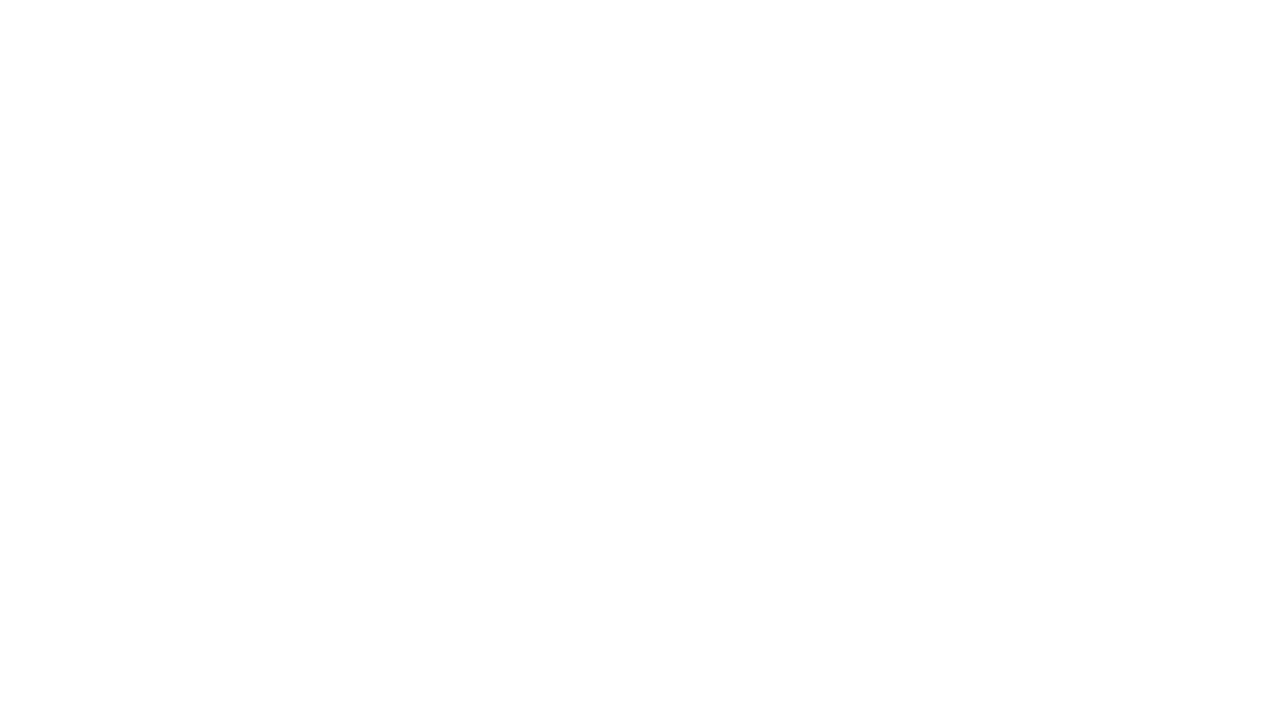
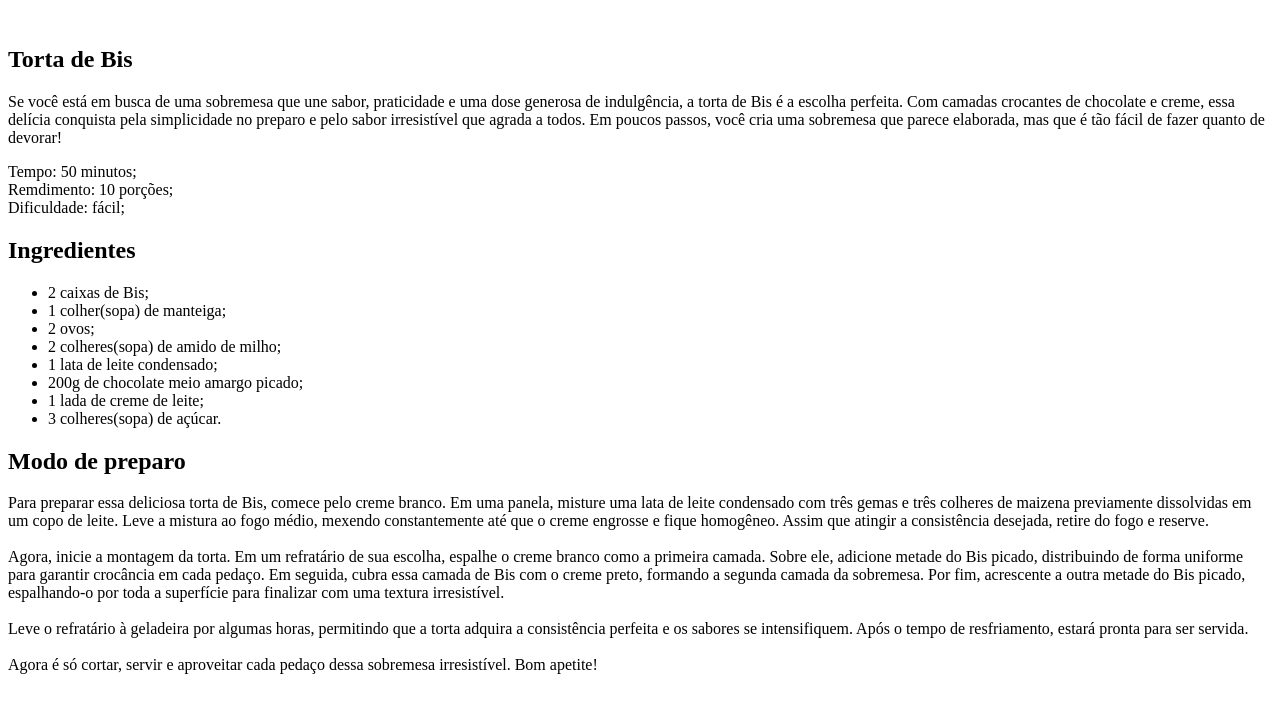
Before and after one commit to ASGust/projetoReceita, a plain HTML site: page index.html in a window 1280 px wide. Drawn offline with Linux system fonts and the light colour scheme.

Commit message:
iniciando a estrutura html + adicionando a imagem principal a pasta

```diff
--- a/index.html
+++ b/index.html
@@ -6,6 +6,49 @@
   <title>Página de Receita</title>
 </head>
 <body>
+  <div id="page">
+    <img src="" alt="">
+    <main>
+      <section id="about">
+        <h1>Torta de Bis</h1>
+        <p>Se você está em busca de uma sobremesa que une sabor, praticidade e uma dose generosa de indulgência, a torta de Bis é a escolha perfeita. Com camadas crocantes de chocolate e creme, essa delícia conquista pela simplicidade no preparo e pelo sabor irresistível que agrada a todos. Em poucos passos, você cria uma sobremesa que parece elaborada, mas que é tão fácil de fazer quanto de devorar!</p>
+        <p>
+          Tempo: 50 minutos;<br>
+          Remdimento: 10 porções;<br>
+          Dificuldade: fácil;
+        </p>
 
+      </section>
+
+      <section id="ingredients">
+        <h2>Ingredientes</h2>
+        <ul>
+          <li>2 caixas de Bis;</li>
+          <li>1 colher(sopa) de manteiga;</li>
+          <li>2 ovos;</li>
+          <li>2 colheres(sopa) de amido de milho;</li>
+          <li>1 lata de leite condensado;</li>
+          <li>200g de chocolate meio amargo picado;</li>
+          <li>1 lada de creme de leite;</li>
+          <li>3 colheres(sopa) de açúcar.</li>
+        </ul>
+      </section>
+
+      <section id="preparation">
+        <h2>Modo de preparo</h2>
+        <p>Para preparar essa deliciosa torta de Bis, comece pelo creme branco. Em uma panela, misture uma lata de leite condensado com três gemas e três colheres de maizena previamente dissolvidas em um copo de leite. Leve a mistura ao fogo médio, mexendo constantemente até que o creme engrosse e fique homogêneo. Assim que atingir a consistência desejada, retire do fogo e reserve.
+        <br><br>
+        Agora, inicie a montagem da torta. Em um refratário de sua escolha, espalhe o creme branco como a primeira camada. Sobre ele, adicione metade do Bis picado, distribuindo de forma uniforme para garantir crocância em cada pedaço. Em seguida, cubra essa camada de Bis com o creme preto, formando a segunda camada da sobremesa. Por fim, acrescente a outra metade do Bis picado, espalhando-o por toda a superfície para finalizar com uma textura irresistível.
+        <br><br>
+        Leve o refratário à geladeira por algumas horas, permitindo que a torta adquira a consistência perfeita e os sabores se intensifiquem. Após o tempo de resfriamento, estará pronta para ser servida.
+        <br><br>
+        Agora é só cortar, servir e aproveitar cada pedaço dessa sobremesa irresistível. Bom apetite!
+      </p>
+      </section>
+
+    </main>
+
+  </div>
 </body>
+<footer></footer>
 </html>
```
Also changed, not shown: img/tortaBis.jpg (added).
